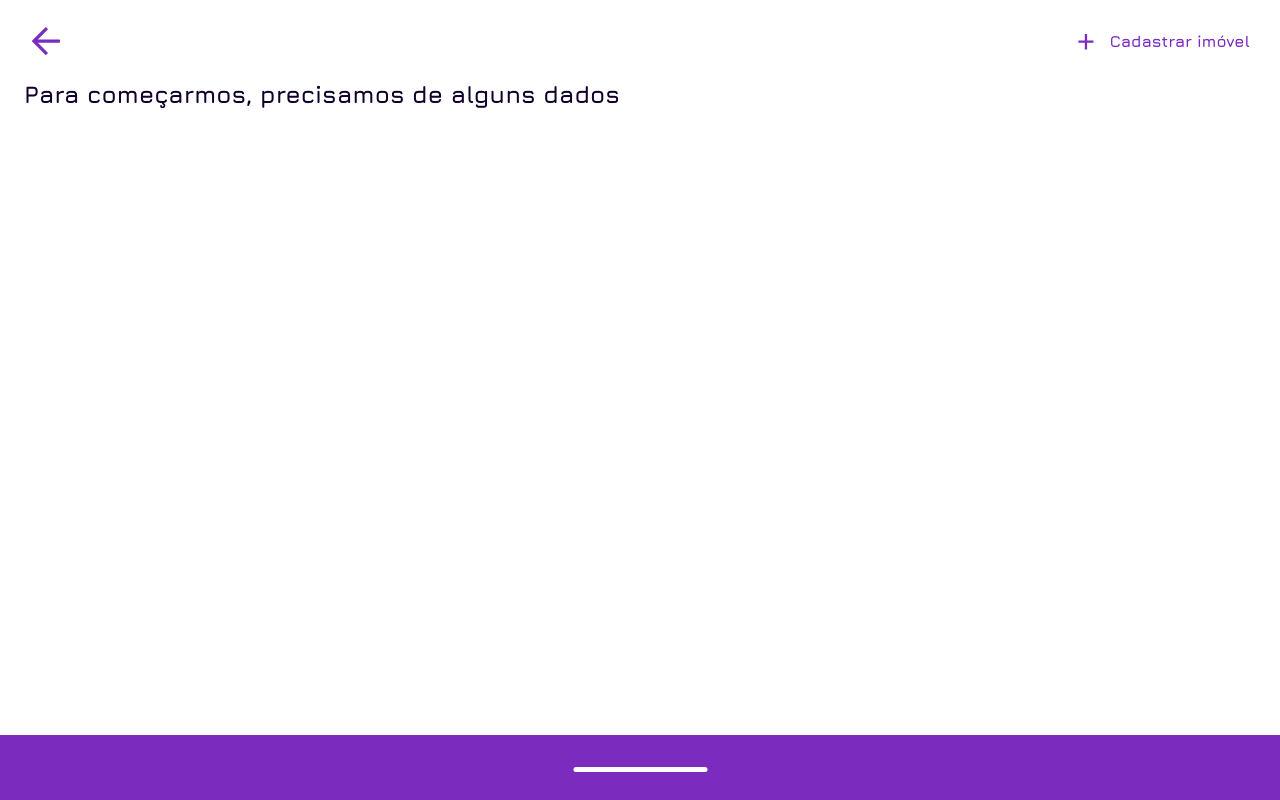
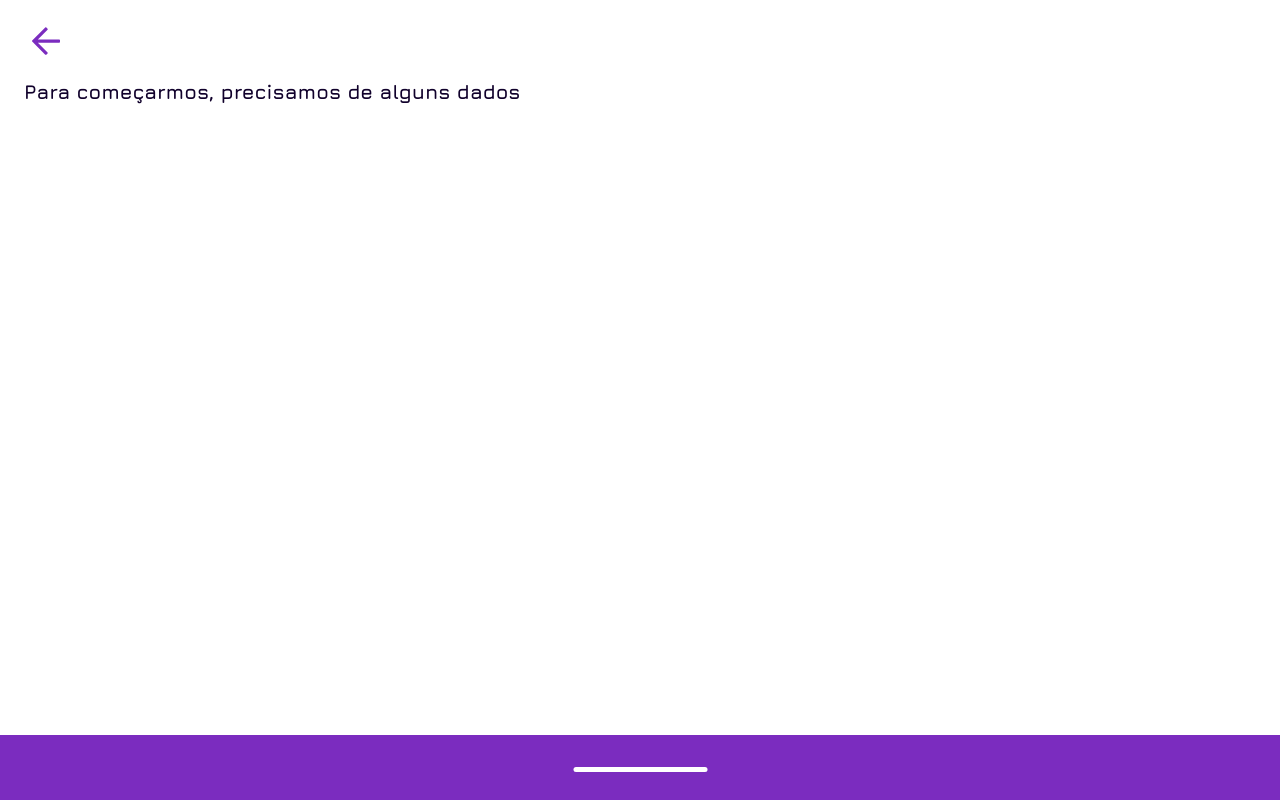
Before and after one commit to Marquestt/upbase-poundsflats-mobile-app-, a React (Create React App) app: page /cadastrar-imovel in a window 1280 px wide. Built offline with nearby package versions, Linux system fonts and the light colour scheme.

Commit message:
ajustes nos componentes Title e Header, para torná-los mais reutilizáveis

```diff
--- a/src/components/Header/index.js
+++ b/src/components/Header/index.js
@@ -1,22 +1,29 @@
+import { useLocation } from 'react-router-dom';
 import styles from './Header.module.css';
 import arrow from '../../assets/arrow.svg';
 import cross from '../../assets/cross.svg'
 import Button from '../Button';
 import Title from '../Title';
 
-const Header = ({title}) => {
+const Header = ({title, fontSize}) => {
+
+    const location = useLocation();
+    const showCadastrarButton = location.pathname !== "/cadastrar-imovel";
+
     return (
         <header className={styles.header}>
             <div className={styles.containerIcons}>
                 <Button>
                     <img src={arrow} alt='botão voltar'/>
                 </Button>
-                <Button link="/cadastrar-imovel">
-                    <img src={cross} alt='botão cadastrar imóvel'/>
-                    Cadastrar imóvel
-                </Button>
+                {showCadastrarButton && (
+                    <Button link="/cadastrar-imovel">
+                        <img src={cross} alt="botão cadastrar imóvel" />
+                        Cadastrar imóvel
+                    </Button>
+                )}
             </div>
-            <Title>
+            <Title fontSize={fontSize}>
                 {title}
             </Title>
         </header>
--- a/src/components/Title/Title.module.css
+++ b/src/components/Title/Title.module.css
@@ -2,4 +2,5 @@
     font-size: 24px;
     font-weight: 700;
     display: flex;
+    text-align: start;
 }
--- a/src/components/Title/index.js
+++ b/src/components/Title/index.js
@@ -1,8 +1,8 @@
 import styles from './Title.module.css';
 
-const Title = ({children}) => {
+const Title = ({children, fontSize}) => {
     return(
-        <h1 className={styles.titulo}>{children}</h1>
+        <h1 className={styles.titulo} style={{ fontSize }}>{children}</h1>
     )
 }
 
--- a/src/pages/RegisterProperty/index.js
+++ b/src/pages/RegisterProperty/index.js
@@ -7,7 +7,7 @@ const RegisterProperty = () => {
     return (
         <>
             <Container>
-                <Header title="Para começarmos, precisamos de alguns dados"/>
+                <Header title="Para começarmos, precisamos de alguns dados" fontSize="20px"/>
             </Container>
             <Modal/>
         </>
```
